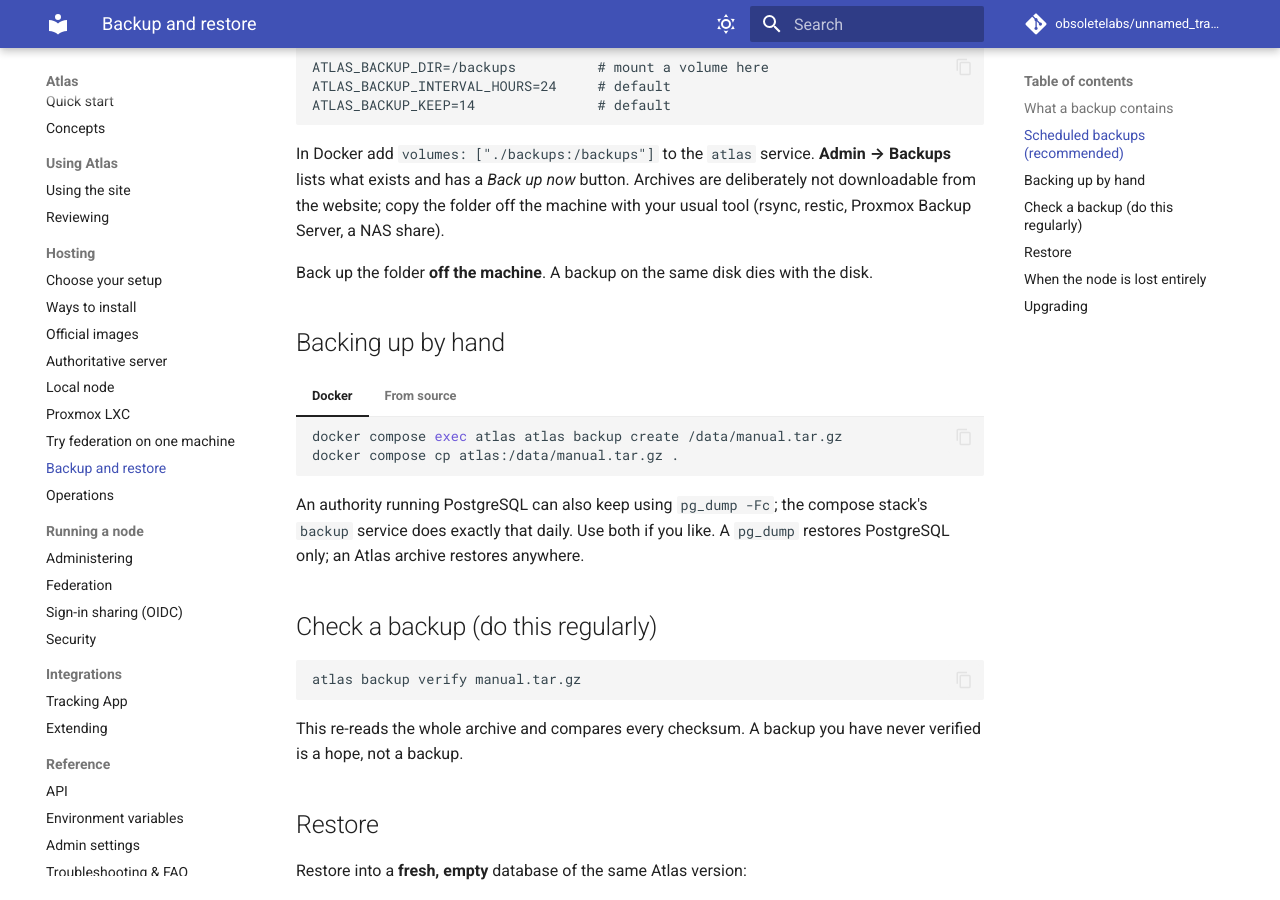
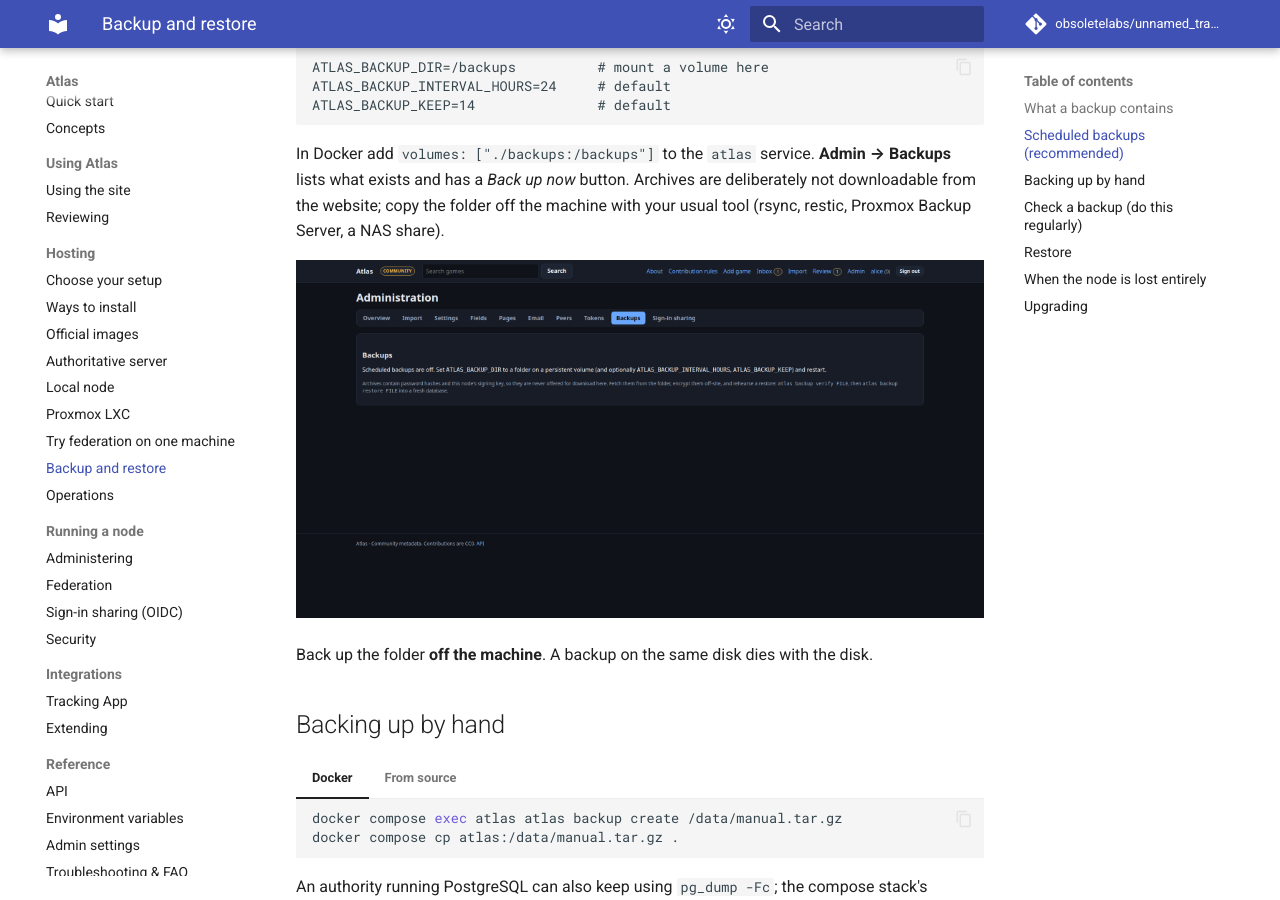
Before and after one commit to obsoletelabs/unnamed_tracking_metadata, an MkDocs documentation site: the page built from docs/guide/backup.md, in a window 1280 px wide and 900 px high, scrolled down 834 px. Built offline with MkDocs 1.6.1 and Material for MkDocs 9.7.7, drawn with Linux system fonts in a browser that asks for light colours; comment, search, counter and statistics services are not loaded.

Commit message:
docs: refresh screenshots for the wide layout; add import and backups pages
Co-Authored-By: Claude Sonnet 5.5 <noreply@anthropic.com>

```diff
--- a/docs/guide/backup.md
+++ b/docs/guide/backup.md
@@ -32,6 +32,8 @@ ATLAS_BACKUP_KEEP=14               # default
 In Docker add `volumes: ["./backups:/backups"]` to the `atlas` service. **Admin → Backups** lists what exists and has a
 *Back up now* button. Archives are deliberately not downloadable from the website; copy the folder off the machine with your
 usual tool (rsync, restic, Proxmox Backup Server, a NAS share).
+
+![Admin → Backups](img/16-backups.png)
 
 Back up the folder **off the machine**. A backup on the same disk dies with the disk.
 
```
Also changed, not shown: docs/guide/reviewing.md (+2 -0 lines), docs/guide/img/01-home.png, docs/guide/img/02-game.png, docs/guide/img/03-review.png, docs/guide/img/04-admin-settings.png, docs/guide/img/05-admin-fields.png, docs/guide/img/06-edit-form-custom-fields.png, docs/guide/img/07-inbox.png, docs/guide/img/08-profile.png, docs/guide/img/09-peers.png, docs/guide/img/10-game-light.png, docs/guide/img/11-mobile.png, docs/guide/img/15-import.png (added), docs/guide/img/16-backups.png (added).
